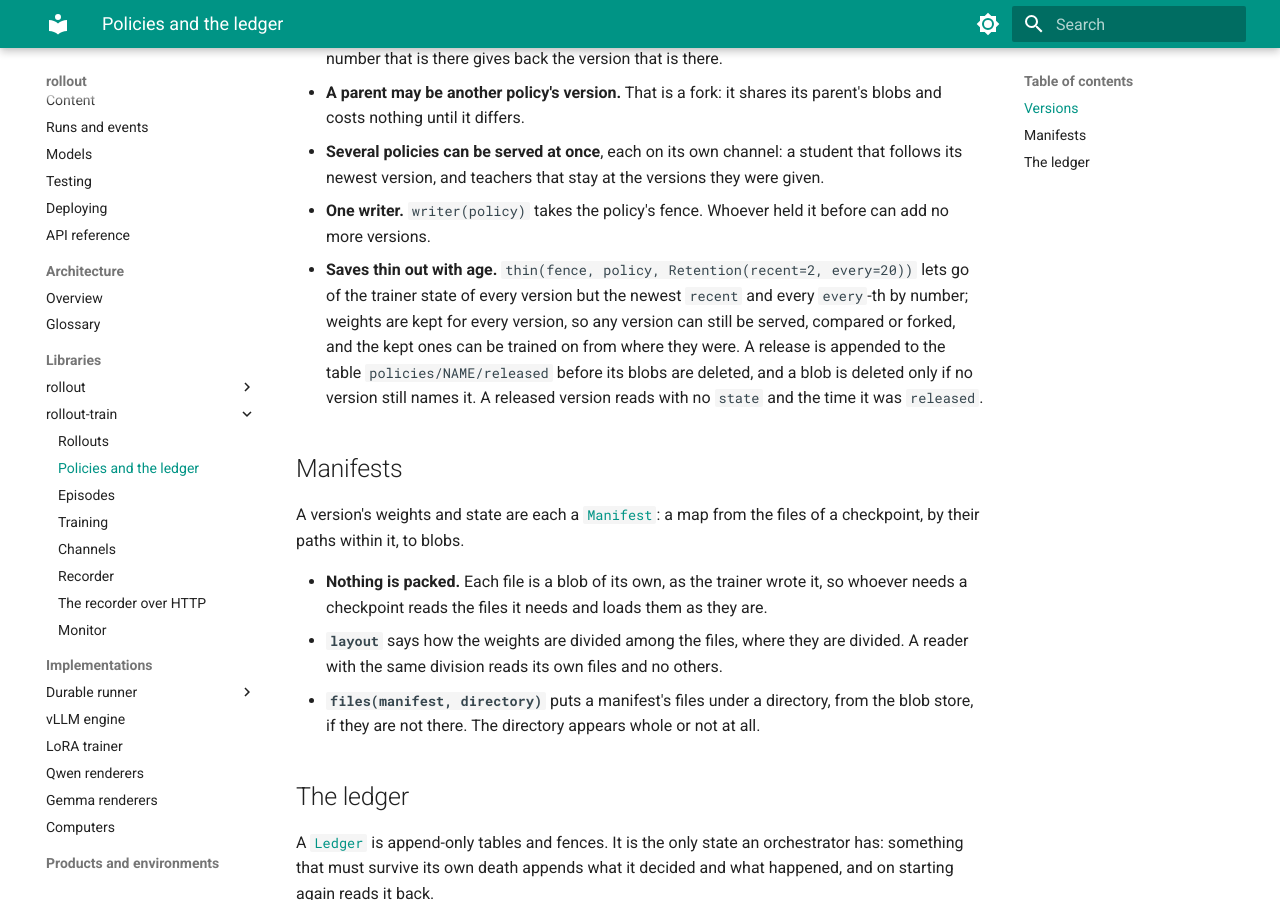
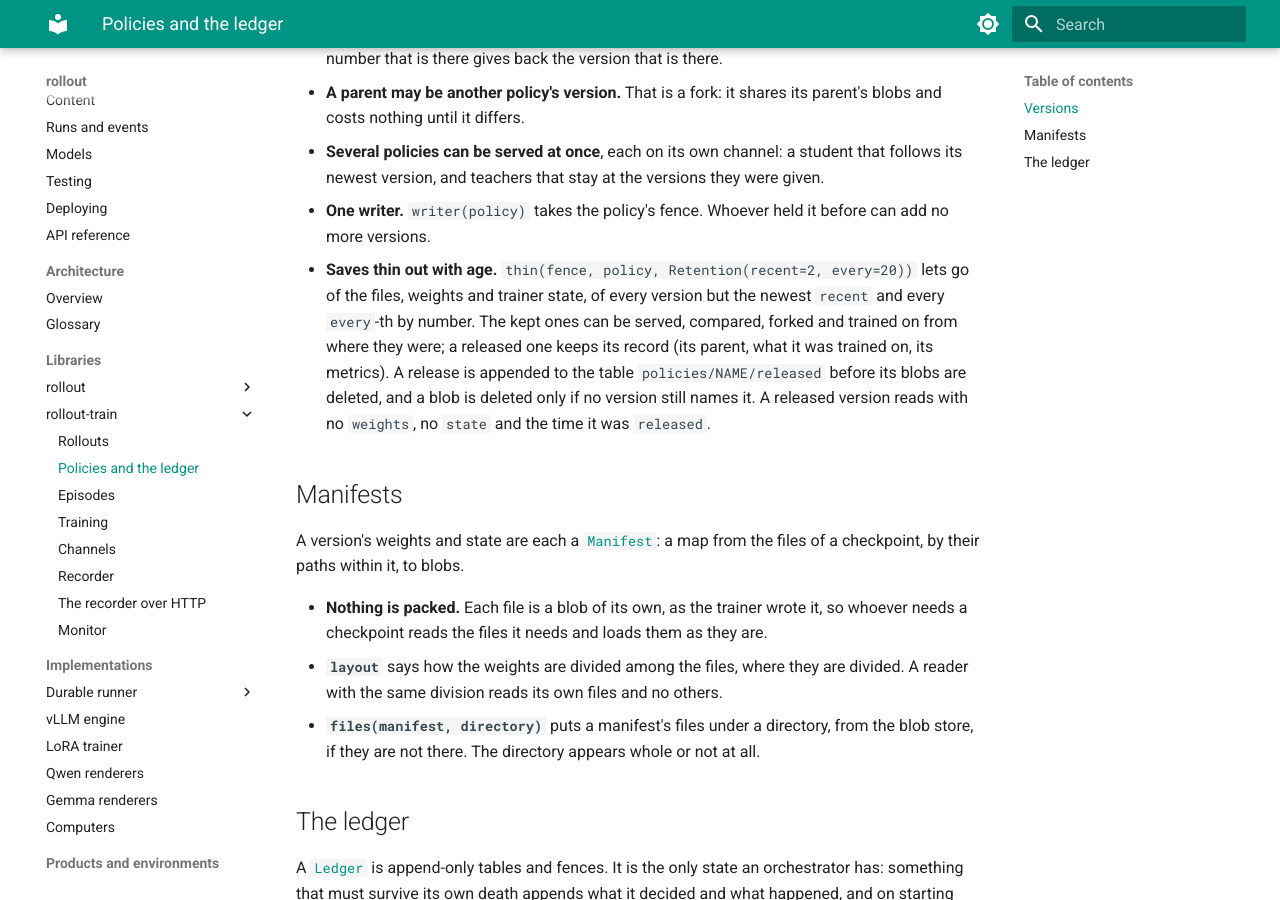
Before and after one commit to by77er/distributed_agents_environments, an MkDocs documentation site: the page built from docs/libraries/rollout-train/policies.md, in a window 1280 px wide and 900 px high, scrolled down 686 px. Built offline with MkDocs 1.6.1 and Material for MkDocs 9.7.7, drawn with Linux system fonts in a browser that asks for light colours.

Commit message:
Thin weights as trainer state is thinned: the newest two versions and every twentieth
A released version now gives up its weights with its trainer state; its
record stays (its parent, what it was trained on, its metrics). The release
table keeps its meaning, so versions released before this lose their weights
at the next thinning.

Co-Authored-By: Claude Opus 5.5 <noreply@anthropic.com>
Claude-Session: https://claude.ai/code/session_01AxRszaiGt82VWkd91J1awf

```diff
--- a/docs/libraries/rollout-train/policies.md
+++ b/docs/libraries/rollout-train/policies.md
@@ -30,11 +30,12 @@ files = await policies.files(head.weights, cache / head.name)       # on any mac
 - **Several policies can be served at once**, each on its own channel: a student that follows its newest version,
   and teachers that stay at the versions they were given.
 - **One writer.** `writer(policy)` takes the policy's fence. Whoever held it before can add no more versions.
-- **Saves thin out with age.** `thin(fence, policy, Retention(recent=2, every=20))` lets go of the trainer state of
-  every version but the newest `recent` and every `every`-th by number; weights are kept for every version, so any
-  version can still be served, compared or forked, and the kept ones can be trained on from where they were. A
-  release is appended to the table `policies/NAME/released` before its blobs are deleted, and a blob is deleted only
-  if no version still names it. A released version reads with no `state` and the time it was `released`.
+- **Saves thin out with age.** `thin(fence, policy, Retention(recent=2, every=20))` lets go of the files, weights
+  and trainer state, of every version but the newest `recent` and every `every`-th by number. The kept ones can be
+  served, compared, forked and trained on from where they were; a released one keeps its record (its parent, what it
+  was trained on, its metrics). A release is appended to the table `policies/NAME/released` before its blobs are
+  deleted, and a blob is deleted only if no version still names it. A released version reads with no `weights`, no
+  `state` and the time it was `released`.
 
 ## Manifests
 
```
Also changed, not shown: docs/guide/reference.md (+6 -6 lines), docs/libraries/rollout-train/training.md (+2 -2 lines), 7 other files.
